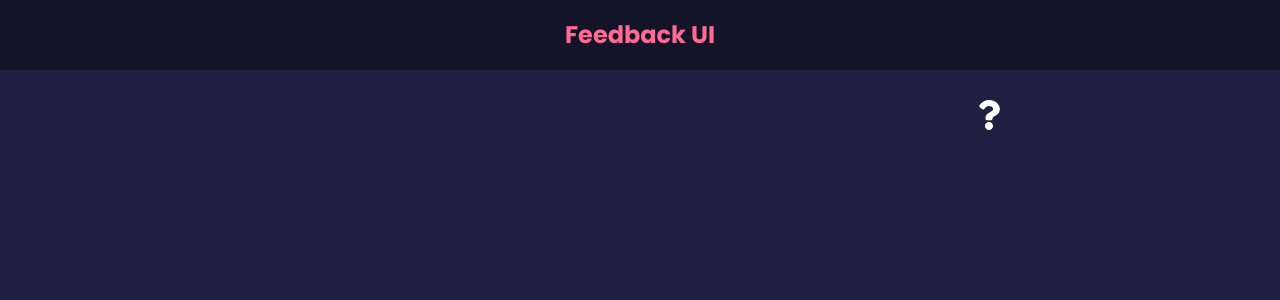
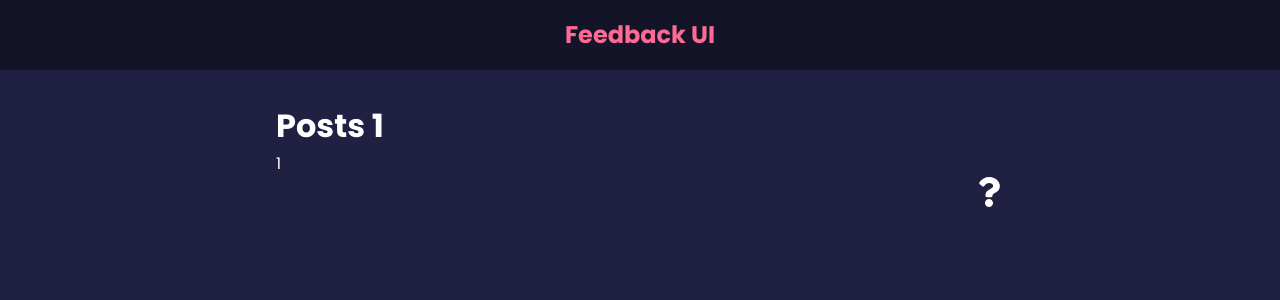
Before and after one commit to Naddiya/feeback-app, a React (Create React App) app: page /post/1/1 in a window 1280 px wide. Before the commit this address had no page. Shown: the top 300 px of the page. Built offline with nearby package versions, Linux system fonts and the light colour scheme.

Commit message:
feat: useParams()

```diff
--- a/src/App.js
+++ b/src/App.js
@@ -12,7 +12,7 @@ import FeedbackStats from "./components/FeedbackStats";
 import FeedbackForm from "./components/FeedbackForm";
 import AboutPage from "./pages/AboutPage";
 import AboutIconLink from "./components/AboutIconLink";
-
+import Posts from './components/Posts';
 
 import feedbackData from "./data/feedbackData";
 
@@ -46,6 +46,7 @@ function App() {
                     }>
                     </Route>
                     <Route path='/about' element={<AboutPage />} />
+                    <Route path='/post/:id/:name' element={<Posts />} />
                 </Routes>
                 <AboutIconLink />
             </div>
--- /dev/null
+++ b/src/components/Posts.jsx
@@ -0,0 +1,14 @@
+import { useParams } from 'react-router-dom';
+
+const Posts = () => {
+    const params = useParams();
+
+    return (
+        <>
+            <h1>Posts {params.id}</h1>
+            <p>{params.name}</p>
+        </>
+    );
+};
+
+export default Posts;
```
